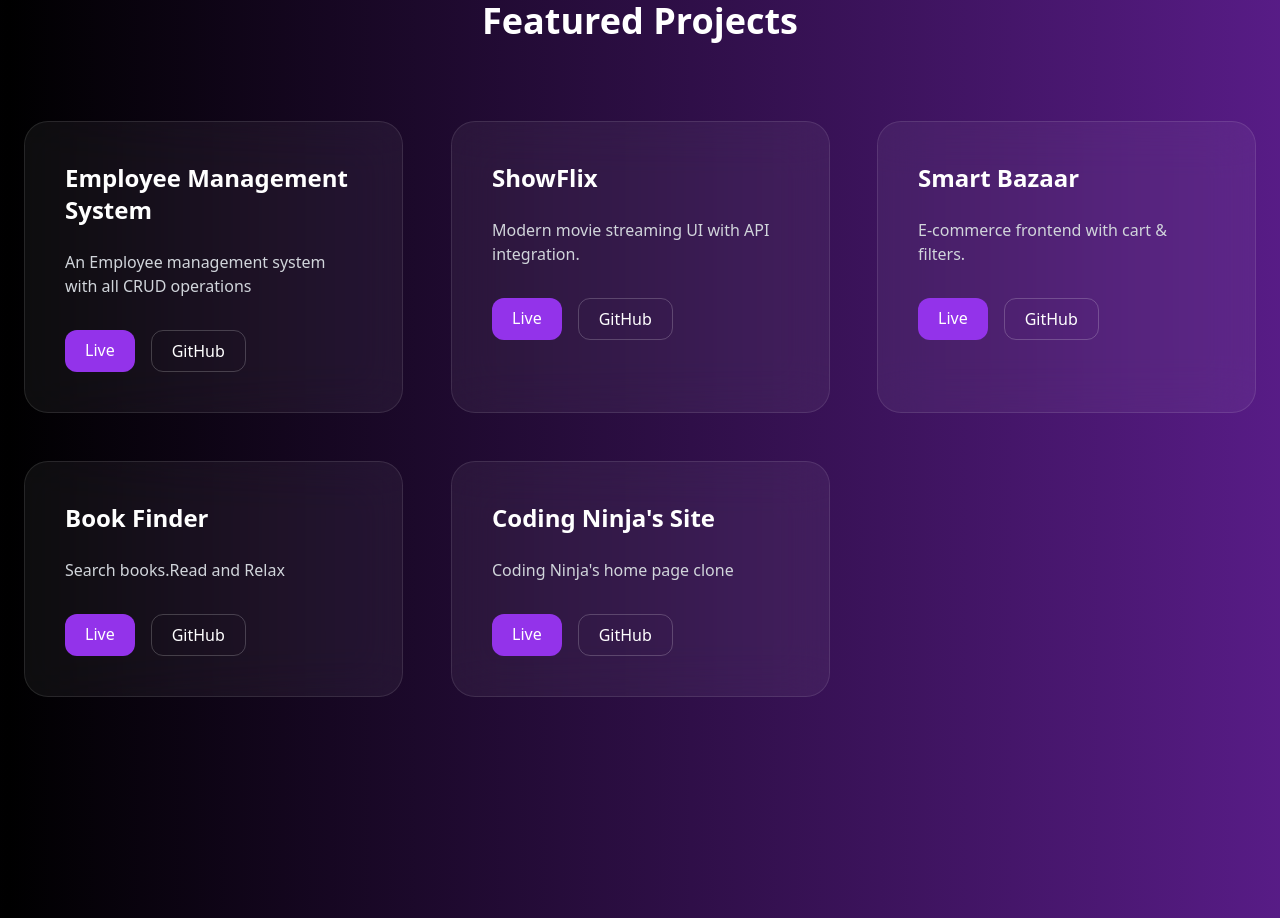
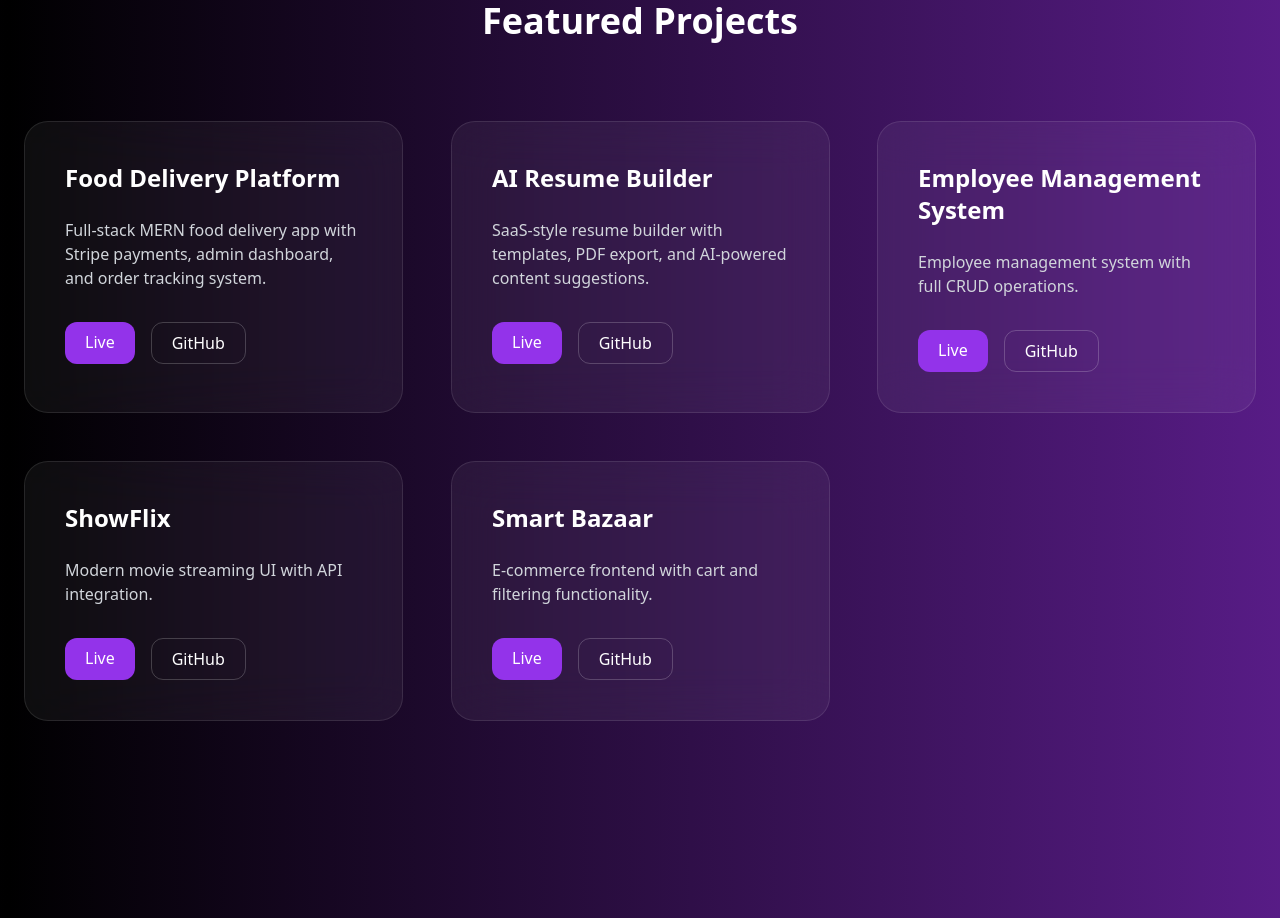
Before and after one commit to MohanKrishna80/My-Portfolio, a React (Vite) app: page / in a window 1280 px wide. Shown: the part 1480-2398 px from the top of the page. Built offline with nearby package versions, Linux system fonts and the light colour scheme; the HTML template or start-up script is replaced by a standard one.

Commit message:
Revise project details and remove obsolete entries
Updated project descriptions for clarity and removed outdated projects.

```diff
--- a/src/data/data.jsx
+++ b/src/data/data.jsx
@@ -47,8 +47,20 @@
 
 export const projects = [
   {
+    title: "Food Delivery Platform",
+    desc: "Full-stack MERN food delivery app with Stripe payments, admin dashboard, and order tracking system.",
+    live: "https://food-delivery-app-frontend-3a54.onrender.com",
+    github: "https://github.com/MohanKrishna80/Food-Delivery-App",
+  },
+  {
+    title: "AI Resume Builder",
+    desc: "SaaS-style resume builder with templates, PDF export, and AI-powered content suggestions.",
+    live: "https://resume-builder-frontend-nye5.onrender.com",
+    github: "https://github.com/MohanKrishna80/Resume-Builder",
+  },
+  {
     title: "Employee Management System",
-    desc: "An Employee management system with all CRUD operations",
+    desc: "Employee management system with full CRUD operations.",
     live: "https://employee-management-system-seven-ashen.vercel.app/",
     github: "#",
   },
@@ -60,21 +72,8 @@
   },
   {
     title: "Smart Bazaar",
-    desc: "E-commerce frontend with cart & filters.",
+    desc: "E-commerce frontend with cart and filtering functionality.",
     live: "https://smart-bazaar-inky.vercel.app/",
     github: "#",
   },
-  {
-    title: "Book Finder",
-    desc: "Search books.Read and Relax",
-    live: "https://book-finder-zeta-henna.vercel.app/",
-    github: "#",
-  },
-  {
-    title: "Coding Ninja's Site",
-    desc: "Coding Ninja's home page clone",
-    live: "https://coding-nina-s-clone-iav2.vercel.app/",
-    github: "#",
-  },
-
 ];
```
